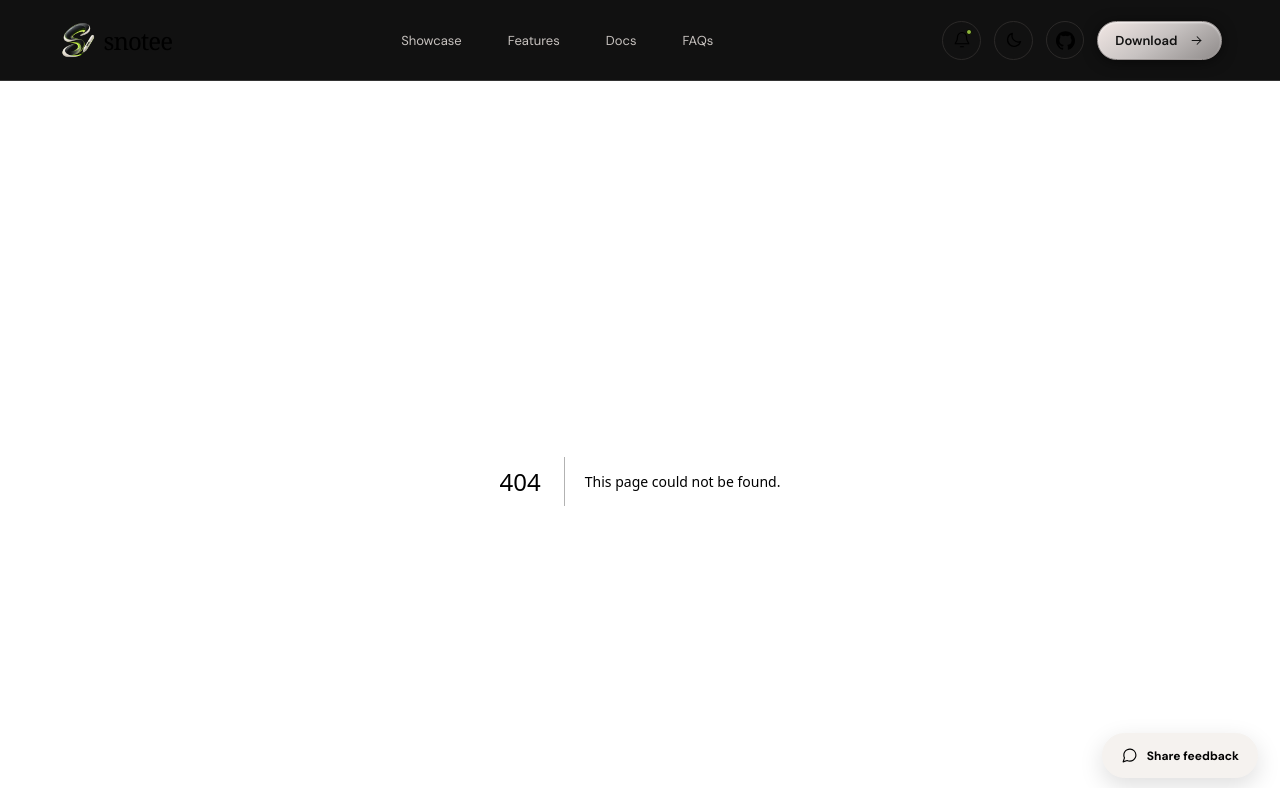
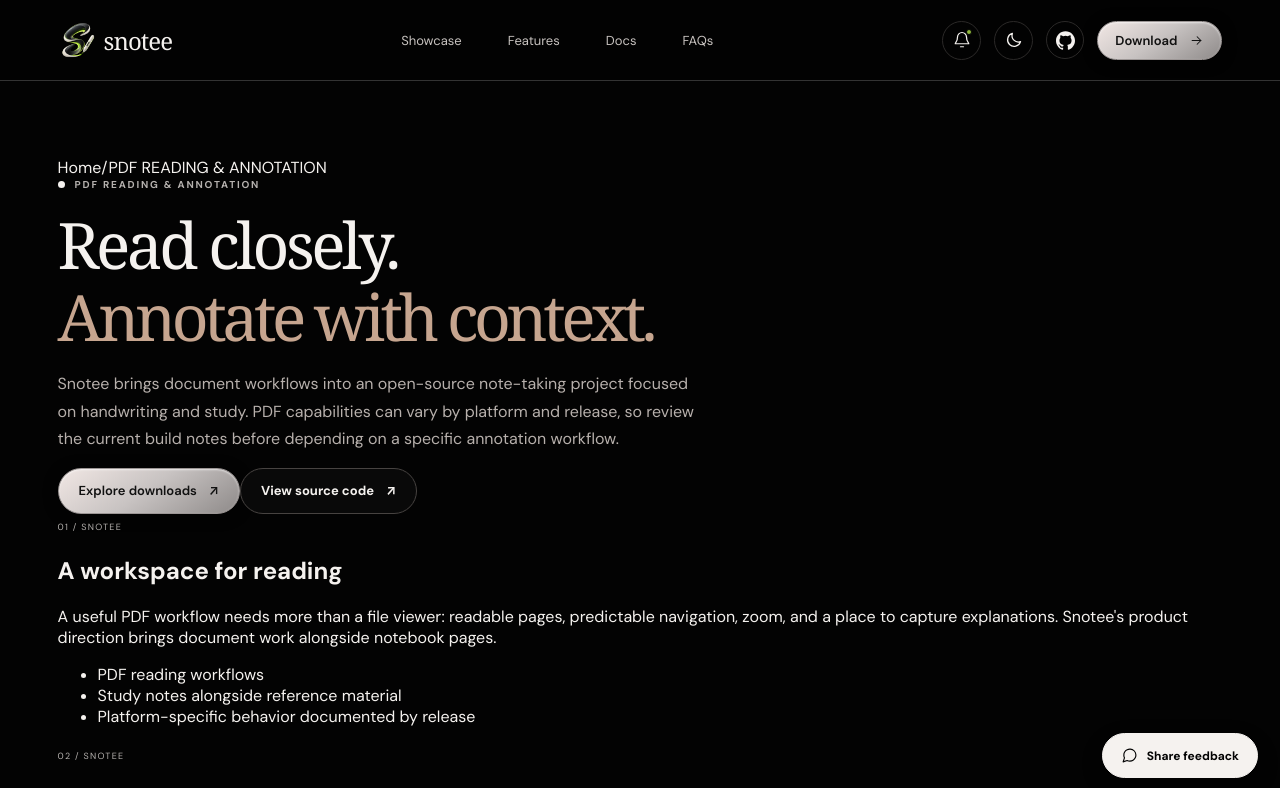
Before and after one commit to shinuXcode/Snote, a Next.js app in the folder website/: page /pdf-annotation in a window 1280 px wide. Before the commit this address had no page. Shown: the top 788 px of the page. Built offline with nearby package versions, Linux system fonts and the light colour scheme; a web font is replaced by a local one.

Commit message:
Add useful search landing pages for Snotee

```diff
--- /dev/null
+++ b/website/app/pdf-annotation/page.tsx
@@ -0,0 +1,20 @@
+import type { Metadata } from "next";
+import SearchLanding from "../../components/SearchLanding";
+
+export const metadata: Metadata = {
+  title: "PDF Annotation App for Study and Reading | Snotee",
+  description: "Explore Snotee's PDF reading and annotation workflows alongside handwritten notes. Check release-specific platform support before downloading.",
+  alternates: { canonical: "https://snotee.vercel.app/pdf-annotation" }
+};
+
+export default function PdfAnnotationPage() {
+  return <SearchLanding eyebrow="PDF READING & ANNOTATION" title="Read closely." accent="Annotate with context." intro="Snotee brings document workflows into an open-source note-taking project focused on handwriting and study. PDF capabilities can vary by platform and release, so review the current build notes before depending on a specific annotation workflow." sections={[
+    { title: "A workspace for reading", body: "A useful PDF workflow needs more than a file viewer: readable pages, predictable navigation, zoom, and a place to capture explanations. Snotee's product direction brings document work alongside notebook pages.", bullets: ["PDF reading workflows", "Study notes alongside reference material", "Platform-specific behavior documented by release"] },
+    { title: "Understand annotation and export behavior", body: "Before annotating important documents, test how your installed version stores annotations, whether the source PDF remains unchanged, and what is included when you export or back up a notebook.", bullets: ["Keep an original copy of important PDFs", "Verify annotation persistence after closing and reopening", "Test export and restore before relying on it"] },
+    { title: "Choose a build that exists", body: "The official download page lists actual published release assets. A platform target does not guarantee every PDF feature is available on every operating system.", bullets: ["Check release version and notes", "Use official download links", "Report reproducible issues with sanitized examples"] }
+  ]} faqs={[
+    { question: "Is Snotee a dedicated PDF reader?", answer: "Snotee is a broader note-taking workspace that includes PDF-related workflows. Check the current release for exact reader and annotation capabilities." },
+    { question: "Can I annotate every PDF?", answer: "Compatibility can vary with PDF structure, file size, embedded fonts, and the platform build. Test complex documents before depending on them." },
+    { question: "Will annotations be embedded into the original PDF?", answer: "Do not assume this. Verify the export behavior in your installed version and preserve the original file." }
+  ]} />;
+}
```
